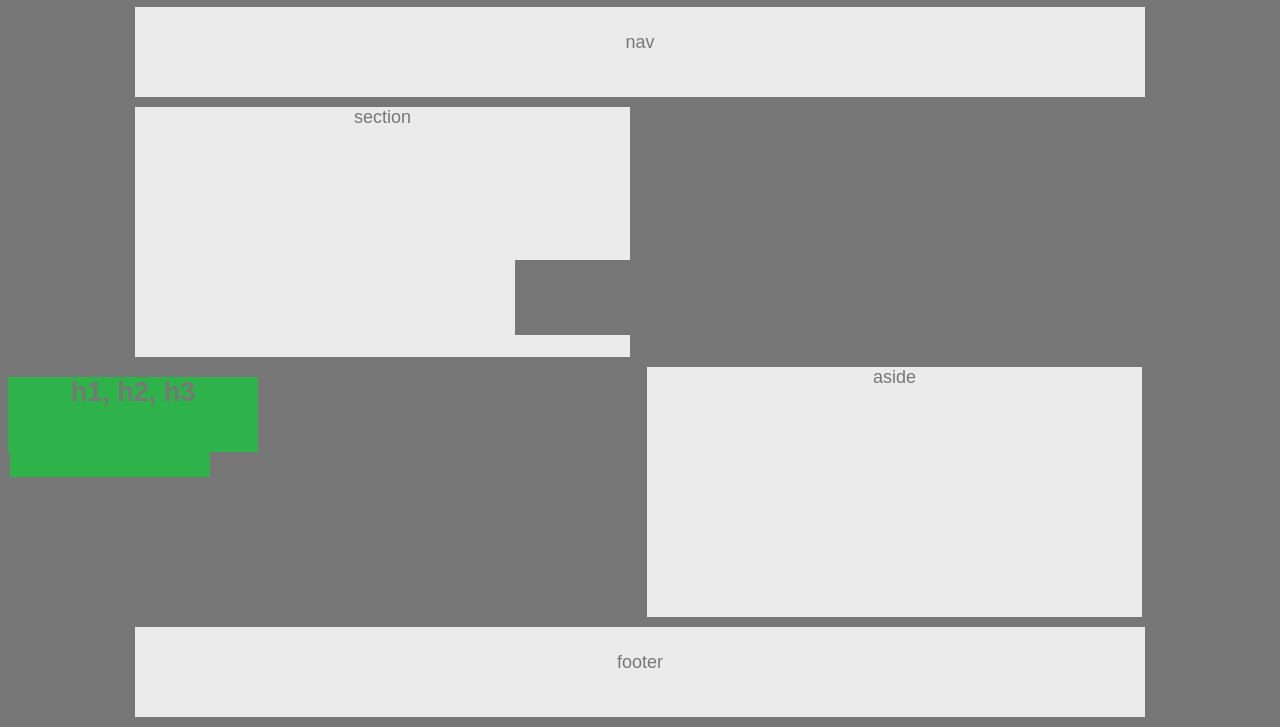
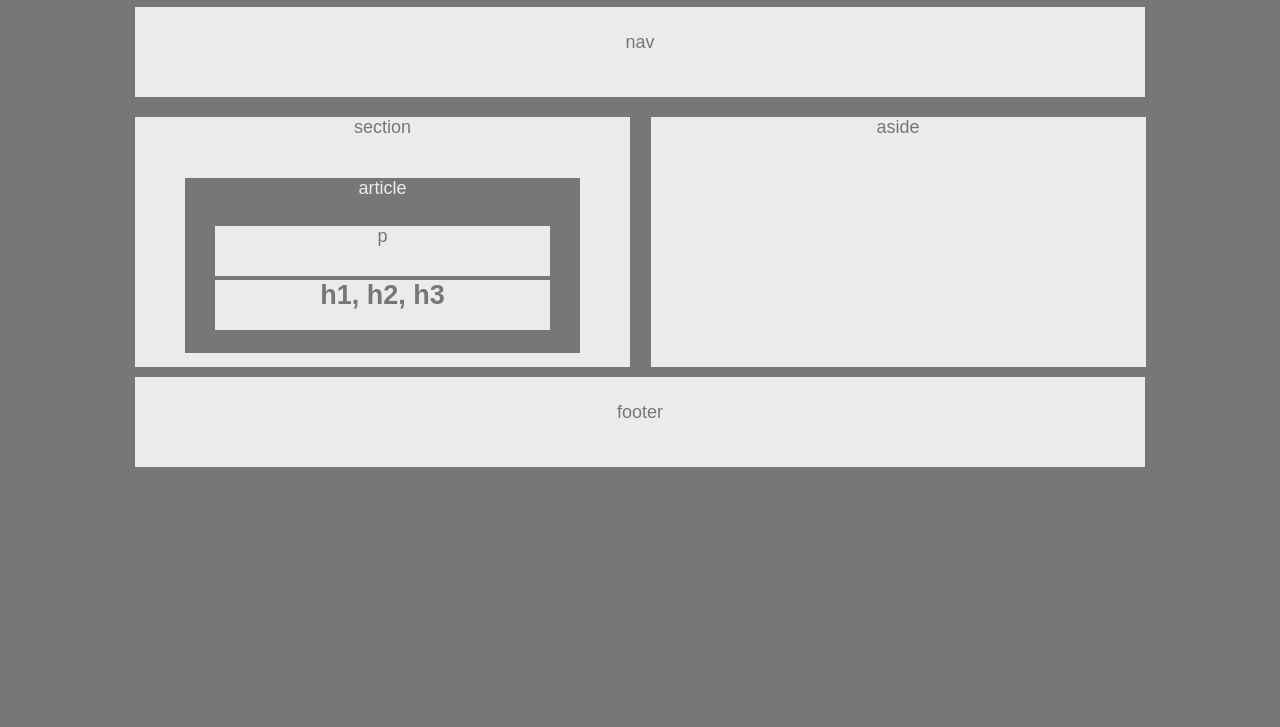
Before and after one commit to TDolphy/HW-Wireframe, a plain HTML site: page index.html in a window 1280 px wide. Shown: the part 103-830 px from the top of the page. After the commit the page ends 800 px from the top, so only its background shows below. Drawn offline with Linux system fonts and the light colour scheme.

Commit message:
Completed to best of current ability

```diff
--- a/index.html
+++ b/index.html
@@ -6,10 +6,12 @@
 	<body>
 		<h1>header</h1>
 			<nav> nav </nav>
-				<section class="section">section</section>
-					<article>article</article>
+				<section class="section clearfix">section
+					<article>article
 						<h2>h1, h2, h3</h2>
 						<p>p</p>
+						</article>
+						</section>
 					<aside class="clearfix">aside</aside>
 		<footer class="clearfix">footer</footer>
 	</body>
--- a/style.css
+++ b/style.css
@@ -19,55 +19,68 @@ h1, nav, footer {
 
 
 section {
+    float:left;
     position: relative;
     width: 495px;
     left: 127px;
     background-color: #ebebeb;
     height: 250px;
+    padding: 0;
+    margin-right: auto;
+    margin-left: auto;
     margin-top: 10px;
     margin-bottom: 10px;
     text-align: center;
 }
 
 article{
-	background-color: #2db34a;
+    background-color: #777;
+    color: #ebebeb;
     position: absolute;
-	left: 0px;
-    margin: 10px;
-    width: 200px;
-    height: 100px;
+    margin-left: 50px;
+    margin-right: auto;
+    margin-top: 40px;
+    margin-bottom: 30px;
+    width: 395px;
+    height: 175px;
 
 }
 
 p {
     position: absolute;
-    margin: auto;
-    background: #777;
-    top :0; left: 0; right: 0; bottom: 0;
+    margin-left: 30px;
+    margin-right: auto;
+    background-color: #ebebeb;
+    color: #777;
+    top : 30px; left: 0; right: 0; bottom: 0;
     text-align: center;
-    width: 250px;
-    height: 75px;
+    width: 335px;
+    height: 50px;
 }
 
 h2 {
-    background-color: #2db34a;
+    background-color: #ebebeb;
+    color: #777;
     position: absolute;
-    margin-top: 10px;
+    margin-left: 30px;
+    margin-right: auto;
     margin-bottom: 10px;
+    top : 80px; left: 0; right: 0; bottom: 0;
     text-align: center;
-    width: 250px;
-    height: 75px;
+    width: 335px;
+    height: 50px;
 }
 
 aside {
     width: 495px;
     margin-left: auto;
-    margin-right: 130px;
+    margin-right: 10%;
     background-color: #ebebeb;
     height: 250px;
     margin-top: 10px;
     margin-bottom: 10px;
     text-align: center;
+    float: right;
 }
 
 .clearfix {
```
Lines whose indentation alone changed are shown as unchanged.
